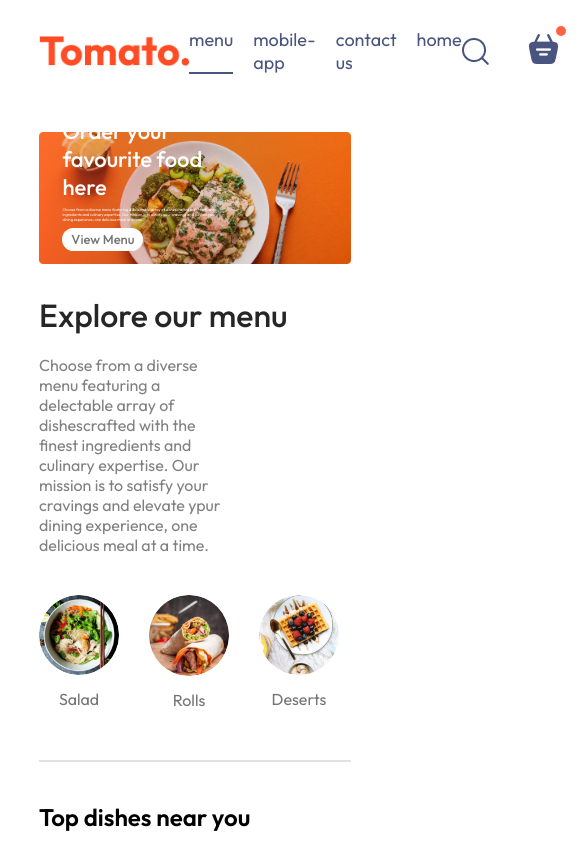
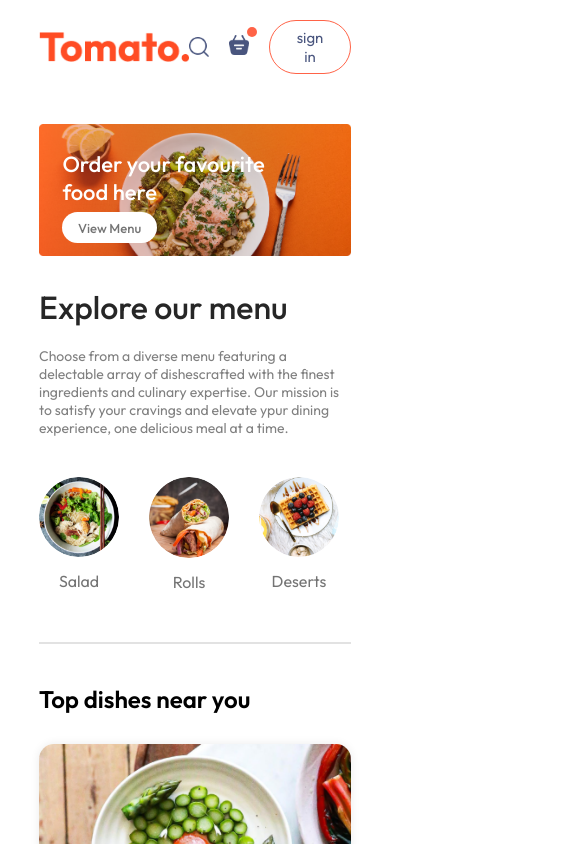
Before and after one commit to mahmoudmaged226/food-del, a React (Vite) app in the folder frontend/: page / in a window 390 px wide. Shown: the top 844 px of the page, 585 px wide, since content can reach past the window. Built offline with nearby package versions, Linux system fonts and the light colour scheme.

Commit message:
Making the homepage responsive

```diff
--- /dev/null
+++ b/frontend/src/components/AppDownload/AppDownload.css
@@ -0,0 +1,25 @@
+.app-download {
+    margin: auto auto;
+    margin-top: 100px;
+    font-size: max(3vw, 20px);
+    text-align: center;
+    font-weight: 500;
+}
+
+.app-download-platforms {
+    display: flex;
+    justify-content: center;
+    gap: max(2vw, 10px);
+    margin-top: 40px;
+}
+
+.app-download-platforms img {
+    width: max(30vw, 120px);
+    max-width: 180px;
+    transition: 0.5s;
+    cursor: pointer;
+}
+
+.app-download-platforms img:hover {
+    transform: scale(1.05);
+}
--- /dev/null
+++ b/frontend/src/components/AppDownload/AppDownload.jsx
@@ -0,0 +1,19 @@
+import React from "react";
+import "./AppDownload.css";
+import { assets } from "../../assets/assets";
+
+const AppDownload = () => {
+  return (
+    <div className="app-download" id="app-download">
+      <p>
+        For Better Experience Download <br /> Tomato App
+      </p>
+      <div className="app-download-platforms">
+        <img src={assets.play_store} alt="" />
+        <img src={assets.app_store} alt="" />
+      </div>
+    </div>
+  );
+};
+
+export default AppDownload;
--- a/frontend/src/components/ExploreMenu/ExploreMenu.css
+++ b/frontend/src/components/ExploreMenu/ExploreMenu.css
@@ -54,3 +54,10 @@
   border: 4px solid tomato;
   padding: 2px;
 }
+
+@media (max-width: 1050px) {
+  .explore-menu-text {
+    max-width: 100%;
+    font-size: 14px;
+  }
+}
--- a/frontend/src/components/Footer/Footer.css
+++ b/frontend/src/components/Footer/Footer.css
@@ -46,3 +46,15 @@
     background-color: gray;
     border: none;
 }
+
+@media (max-width: 750px) {
+    .footer-content {
+        display: flex;
+        flex-direction: column;
+        gap: 35px;
+    }
+    .footer-copyright {
+       text-align: center;
+    }
+
+}
--- a/frontend/src/components/Header/Header.css
+++ b/frontend/src/components/Header/Header.css
@@ -1,13 +1,13 @@
 .header {
   height: 34vw;
   margin: 30px auto;
-    background: url('/header_img.png') no-repeat;
+  background: url("/header_img.png") no-repeat;
   background-size: contain;
   position: relative;
 }
 
 .header-contents {
-    position:absolute;
+  position: absolute;
   display: flex;
   flex-direction: column;
   align-items: start;
@@ -38,3 +38,21 @@
   font-size: max(1vw, 13px);
   border-radius: 50px;
 }
+
+@media (max-width: 1050px) {
+  .header-contents {
+    max-width: 45%;
+  }
+}
+
+@media (max-width: 750px) {
+  .header-contents {
+    max-width: 65%;
+  }
+  .header-contents p {
+    display: none;
+  }
+  .header-contents button {
+    padding: 2vw 4vw;
+  }
+}
--- a/frontend/src/components/Navbar/Navbar.css
+++ b/frontend/src/components/Navbar/Navbar.css
@@ -57,3 +57,48 @@
   top: -8px;
   right: -8px;
 }
+
+@media (max-width: 1050px) {
+  .navbar-logo {
+    width: 140px;
+  }
+  .navbar-menu {
+    gap: 20px;
+    font-size: 17px;
+  }
+  .navbar-right {
+    gap: 30px;
+  }
+  .navbar-right img {
+    width: 22px;
+  }
+  .navbar-right button {
+    padding: 8px 25px;
+  }
+}
+
+@media (max-width: 900px) {
+  .navbar-logo {
+    width: 140px;
+  }
+  .navbar-menu {
+    gap: 15px;
+    font-size: 16px;
+  }
+  .navbar-right {
+    gap: 20px;
+  }
+  .navbar-right img {
+    width: 20px;
+  }
+  .navbar-right button {
+    padding: 7px 20px;
+    font-size: 15px;
+  }
+}
+
+@media (max-width: 750px) {
+  .navbar-menu {
+    display: none;
+  }
+}
--- a/frontend/src/components/Navbar/Navbar.jsx
+++ b/frontend/src/components/Navbar/Navbar.jsx
@@ -1,18 +1,43 @@
-import React, { useState } from 'react'
-import './Navbar.css'
-import { assets } from '../../assets/assets'
+import React, { useState } from "react";
+import "./Navbar.css";
+import { assets } from "../../assets/assets";
+import { Link } from "react-router-dom";
 
 const Navbar = () => {
   const [menu, setMenu] = useState("home");
 
   return (
-    <div className='navbar'>
+    <div className="navbar">
       <img src={assets.logo} alt="" className="logo" />
       <ul className="navbar-menu">
-            <li onClick={()=> setMenu("home")} className={menu==="home"?"active":""}>menu</li>
-            <li onClick={()=> setMenu("menu")} className={menu==="menu"?"active":""}>mobile-app</li>
-            <li onClick={()=> setMenu("mobile-app")} className={menu==="mobile-app"?"active":""}>contact us</li>
-            <li onClick={()=> setMenu("contact-us")} className={menu==="contct-us"?"active":""}>home</li>
+        <Link
+          to="/"
+          onClick={() => setMenu("home")}
+          className={menu === "home" ? "active" : ""}
+        >
+          home
+        </Link>
+        <a
+          href="#explore-menu"
+          onClick={() => setMenu("menu")}
+          className={menu === "menu" ? "active" : ""}
+        >
+          menu
+        </a>
+        <a
+          href="#app-download"
+          onClick={() => setMenu("mobile-app")}
+          className={menu === "mobile-app" ? "active" : ""}
+        >
+          mobile-app
+        </a>
+        <a
+          href="#footer"
+          onClick={() => setMenu("contact-us")}
+          className={menu === "contct-us" ? "active" : ""}
+        >
+          contact us
+        </a>
       </ul>
       <div className="navbar-right">
         <img src={assets.search_icon} alt="" />
@@ -23,7 +48,7 @@
         <button>sign in</button>
       </div>
     </div>
-  )
-}
+  );
+};
 
-export default Navbar
+export default Navbar;
--- a/frontend/src/index.css
+++ b/frontend/src/index.css
@@ -1,9 +1,10 @@
-@import url('https://fonts.googleapis.com/css2?family=Inter:ital,opsz,wght@0,14..32,100..900;1,14..32,100..900&family=Outfit:wght@100..900&display=swap');
+@import url("https://fonts.googleapis.com/css2?family=Inter:ital,opsz,wght@0,14..32,100..900;1,14..32,100..900&family=Outfit:wght@100..900&display=swap");
 * {
   padding: 0;
   margin: 0;
   box-sizing: border-box;
   font-family: Outfit;
+  scroll-behavior: smooth;
 }
 
 body {
--- a/frontend/src/pages/Home/Home.jsx
+++ b/frontend/src/pages/Home/Home.jsx
@@ -3,6 +3,7 @@
 import Header from "../../components/Header/Header";
 import ExploreMenu from "../../components/ExploreMenu/ExploreMenu";
 import FoodDisplay from "../../components/FoodDisplay/FoodDisplay";
+import AppDownload from "../../components/AppDownload/AppDownload";
 
 const Home = () => {
   const [category, setCategory] = useState("All");
@@ -11,6 +12,7 @@
       <Header />
       <ExploreMenu category={category} setCategory={setCategory}/>
       <FoodDisplay category={category}/>
+      <AppDownload />
     </div>
   );
 };
```
Lines whose indentation alone changed are shown as unchanged.
